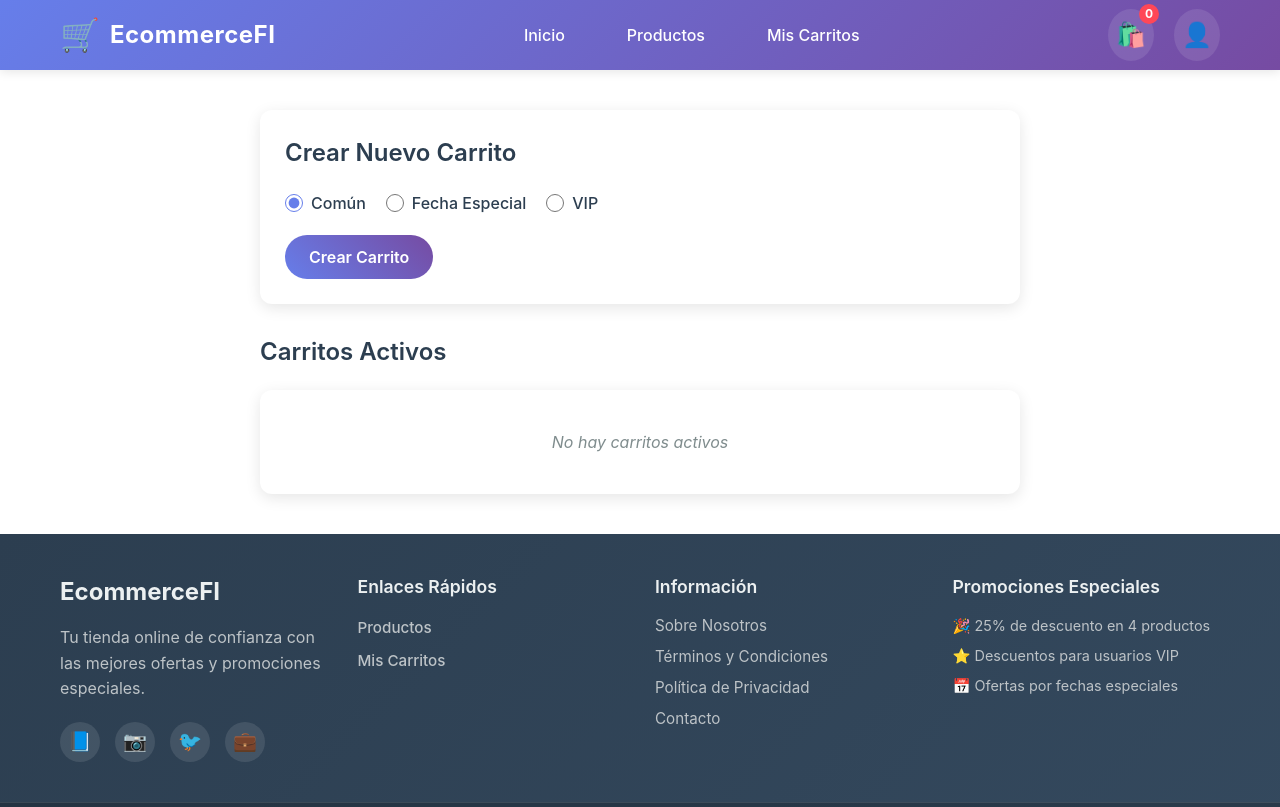
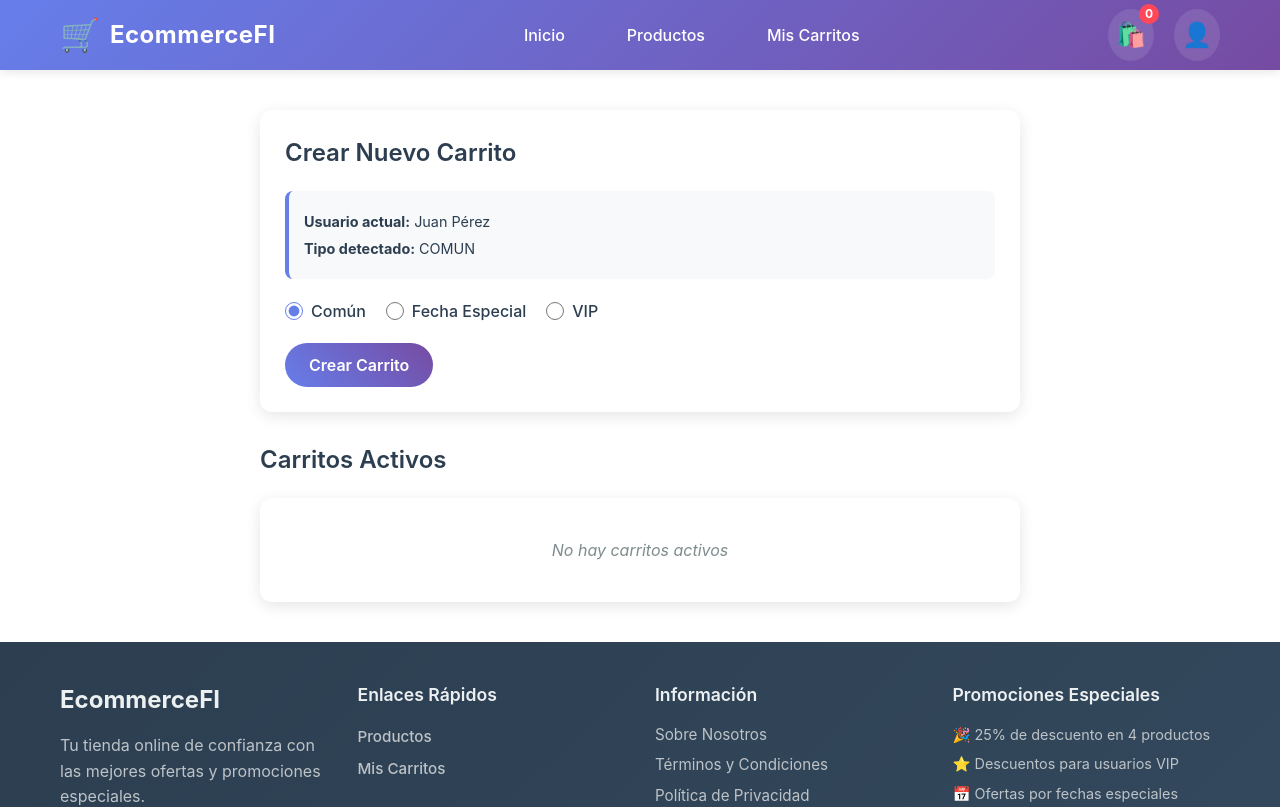
Before and after one commit to bermudezfran/ecommerce-FI, a React (Vite) app: page /carrito in a window 1280 px wide. Shown: the top 807 px of the page. Built offline with nearby package versions, Linux system fonts and the light colour scheme.

Commit message:
add: improve cartManageer and create mocks

```diff
--- a/src/components/CartManager.css
+++ b/src/components/CartManager.css
@@ -17,6 +17,20 @@
   font-weight: 600;
   margin-bottom: 20px;
   color: #2c3e50;
+}
+
+.auto-detection-info {
+  background: #f8f9fa;
+  padding: 15px;
+  border-radius: 8px;
+  margin-bottom: 20px;
+  border-left: 4px solid #667eea;
+}
+
+.auto-detection-info p {
+  margin: 5px 0;
+  color: #2c3e50;
+  font-size: 0.9rem;
 }
 
 .cart-type-selector {
@@ -78,6 +92,37 @@
 .carts-grid {
   display: grid;
   gap: 15px;
+}
+
+.modal-overlay {
+  position: fixed;
+  top: 0;
+  left: 0;
+  width: 100%;
+  height: 100%;
+  background: rgba(0, 0, 0, 0.5);
+  display: flex;
+  justify-content: center;
+  align-items: center;
+  z-index: 1000;
+}
+
+.cart-item {
+  display: flex;
+  justify-content: space-between;
+  align-items: center;
+  gap: 10px;
+}
+
+.modal-content {
+  display: flex;
+  flex-direction: column;
+  gap: 20px;
+  background: white;
+  padding: 20px;
+  border-radius: 12px;
+  box-shadow: 0 4px 15px rgba(0, 0, 0, 0.1);
+  max-width: 800px;
 }
 
 .cart-item {
--- a/src/components/CartManager.tsx
+++ b/src/components/CartManager.tsx
@@ -1,14 +1,24 @@
 import { useState } from 'react'
 import { useCartStore } from '../store/cartStore'
+import { useAppStore } from '../store/appStore'
 import type { CartType } from '../types/cart'
 import './CartManager.css'
 
 export const CartManager = () => {
   const { carts, addCart, removeCart, setCurrentCart, currentCartId } = useCartStore()
-  const [selectedType, setSelectedType] = useState<CartType>('COMUN')
+  const { currentUser, isCurrentDateSpecial } = useAppStore()
+  const [selectedType, setSelectedType] = useState<CartType>('COMUN');
+  const [openModalPurchase, setOpenModalPurchase] = useState(false);
+
+  const getAutoDetectedType = (): CartType => {
+    if (currentUser.isVip) return 'VIP'
+    if (isCurrentDateSpecial) return 'FECHA_ESPECIAL'
+    return 'COMUN'
+  }
 
   const handleCreateCart = () => {
-    addCart(selectedType, 'user-1')
+    const autoType = getAutoDetectedType()
+    addCart(autoType, currentUser.id)
   }
 
   const handleSelectCart = (cartId: string) => {
@@ -32,6 +42,11 @@ export const CartManager = () => {
     <div className="cart-manager">
       <div className="create-cart-section">
         <h3>Crear Nuevo Carrito</h3>
+        <div className="auto-detection-info">
+          <p><strong>Usuario actual:</strong> {currentUser.name} {currentUser.isVip ? '(VIP)' : ''}</p>
+          <p><strong>Tipo detectado:</strong> {getAutoDetectedType()}</p>
+          {isCurrentDateSpecial && <p><strong>Fecha especial activa</strong></p>}
+        </div>
         <div className="cart-type-selector">
           <label>
             <input
@@ -80,7 +95,7 @@ export const CartManager = () => {
                 <div className="cart-info">
                   <span className="cart-type">{getCartTypeLabel(cart.type)}</span>
                   <span className="cart-id">ID: {cart.id.slice(-6)}</span>
-                  <span className="cart-items">{cart.items.length} productos</span>
+                  <span style={{cursor: 'pointer', textDecoration: 'underline', color: 'blue'}} className="cart-items" onClick={() => setOpenModalPurchase(true)}>{cart.items.length} productos</span>
                 </div>
                 <div className="cart-actions">
                   <button
@@ -101,6 +116,23 @@ export const CartManager = () => {
           </div>
         )}
       </div>
+
+      {openModalPurchase && (
+        <div className="modal-overlay">
+          <div className="modal-content">
+            <h2>Productos en el carrito</h2>
+            <button onClick={() => setOpenModalPurchase(false)}>Cerrar</button>
+            <div className="cart-items-list">
+              {carts.find(cart => cart.id === currentCartId)?.items.map(item => (
+                <div key={item.product.id} className="cart-item">
+                  <span>{item.product.name}</span>
+                  <span>{item.quantity}</span>
+                </div>
+              ))}
+            </div>
+          </div>
+        </div>
+      )}
     </div>
   )
 }
--- a/src/components/header/Header.tsx
+++ b/src/components/header/Header.tsx
@@ -1,8 +1,11 @@
 import { Link } from 'react-router-dom'
 import './Header.css'
+import { useCartStore } from '../../store/cartStore'
+export const Header = () => {
+  const { currentCartId } = useCartStore()
 
-export const Header = () => {
   return (
+
     <header className="header">
       <div className="header-container">
         <div className="header-left">
@@ -21,10 +24,10 @@ export const Header = () => {
         <div className="header-right">
           <div className="cart-icon">
             <span className="cart-icon-symbol">🛍️</span>
-            <span className="cart-count">0</span>
+            <span className="cart-count">{currentCartId ? '1' : "0"}</span>
           </div>
           <div className="user-menu">
-            <Link to="/auth" className="user-avatar">👤</Link>
+            <span className="user-avatar">👤</span>
           </div>
         </div>
       </div>
--- /dev/null
+++ b/src/data/mockDates.ts
@@ -0,0 +1,76 @@
+export const specialDates = [
+  {
+    date: '2024-12-25',
+    name: 'Navidad',
+    description: 'Descuentos especiales de Navidad'
+  },
+  {
+    date: '2024-11-11',
+    name: 'Día del Soltero',
+    description: 'Ofertas especiales para solteros'
+  },
+  {
+    date: '2024-10-31',
+    name: 'Halloween',
+    description: 'Descuentos de Halloween'
+  },
+  {
+    date: '2024-09-15',
+    name: 'Día del Cliente',
+    description: 'Celebración especial para clientes'
+  },
+  {
+    date: '2024-08-15',
+    name: 'Día de las Ofertas',
+    description: 'Ofertas increíbles por tiempo limitado'
+  },
+  {
+    date: '2024-07-04',
+    name: 'Independencia',
+    description: 'Descuentos patrióticos'
+  },
+  {
+    date: '2024-06-21',
+    name: 'Día del Padre',
+    description: 'Ofertas especiales para papá'
+  },
+  {
+    date: '2024-05-10',
+    name: 'Día de la Madre',
+    description: 'Descuentos especiales para mamá'
+  },
+  {
+    date: '2024-04-01',
+    name: 'Día de los Inocentes',
+    description: 'Ofertas especiales'
+  },
+  {
+    date: '2024-03-08',
+    name: 'Día de la Mujer',
+    description: 'Descuentos especiales para mujeres'
+  },
+  {
+    date: '2024-02-14',
+    name: 'San Valentín',
+    description: 'Ofertas románticas'
+  },
+  {
+    date: '2024-01-01',
+    name: 'Año Nuevo',
+    description: 'Descuentos de año nuevo'
+  }
+]
+
+export const isSpecialDate = (date: Date): boolean => {
+  const dateString = date.toISOString().split('T')[0]
+  return specialDates.some(specialDate => specialDate.date === dateString)
+}
+
+export const getSpecialDateInfo = (date: Date) => {
+  const dateString = date.toISOString().split('T')[0]
+  return specialDates.find(specialDate => specialDate.date === dateString)
+}
+
+export const getCurrentDate = (): Date => {
+  return new Date()
+}
--- /dev/null
+++ b/src/data/mockUsers.ts
@@ -0,0 +1,75 @@
+import type { User } from '../types/user'
+
+export const mockUsers: User[] = [
+  {
+    id: 'user-1',
+    name: 'Juan Pérez',
+    isVip: false,
+    purchaseHistory: []
+  },
+  {
+    id: 'user-2',
+    name: 'María García',
+    isVip: true,
+    purchaseHistory: [
+      {
+        cartId: 'cart-001',
+        amountPaid: 1500,
+        date: new Date('2024-01-15')
+      },
+      {
+        cartId: 'cart-002',
+        amountPaid: 800,
+        date: new Date('2024-02-20')
+      }
+    ]
+  },
+  {
+    id: 'user-3',
+    name: 'Carlos López',
+    isVip: false,
+    purchaseHistory: [
+      {
+        cartId: 'cart-003',
+        amountPaid: 300,
+        date: new Date('2024-03-10')
+      }
+    ]
+  },
+  {
+    id: 'user-4',
+    name: 'Ana Rodríguez',
+    isVip: true,
+    purchaseHistory: [
+      {
+        cartId: 'cart-004',
+        amountPaid: 2000,
+        date: new Date('2024-01-05')
+      },
+      {
+        cartId: 'cart-005',
+        amountPaid: 1200,
+        date: new Date('2024-02-15')
+      },
+      {
+        cartId: 'cart-006',
+        amountPaid: 900,
+        date: new Date('2024-03-01')
+      }
+    ]
+  },
+  {
+    id: 'user-5',
+    name: 'Luis Martínez',
+    isVip: false,
+    purchaseHistory: []
+  }
+]
+
+export const getCurrentUser = (): User => {
+  return mockUsers[0]
+}
+
+export const getUserById = (userId: string): User | undefined => {
+  return mockUsers.find(user => user.id === userId)
+}
--- /dev/null
+++ b/src/store/appStore.ts
@@ -0,0 +1,39 @@
+import { create } from 'zustand'
+import { mockUsers } from '../data/mockUsers'
+import type { User } from '../types/user'
+import { isSpecialDate, getSpecialDateInfo } from '../data/mockDates'
+
+interface AppStore {
+  currentUserId: string
+  simulatedDate: Date
+  currentUser: User
+  setCurrentUser: (userId: string) => void
+  setSimulatedDate: (date: Date) => void
+  isCurrentDateSpecial: boolean
+  getCurrentSpecialDateInfo: () => { date: string; name: string; description: string } | undefined
+}
+
+export const useAppStore = create<AppStore>((set, get) => ({
+  currentUserId: 'user-1',
+  simulatedDate: new Date(),
+
+  get currentUser() {
+    return mockUsers.find(user => user.id === get().currentUserId) || mockUsers[0]
+  },
+
+  setCurrentUser: (userId: string) => {
+    set({ currentUserId: userId })
+  },
+
+  setSimulatedDate: (date: Date) => {
+    set({ simulatedDate: date })
+  },
+
+  get isCurrentDateSpecial() {
+    return isSpecialDate(get().simulatedDate)
+  },
+
+  getCurrentSpecialDateInfo: () => {
+    return getSpecialDateInfo(get().simulatedDate)
+  }
+}))
```
